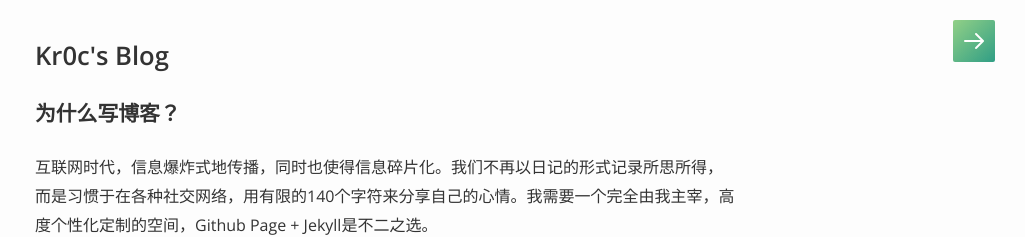
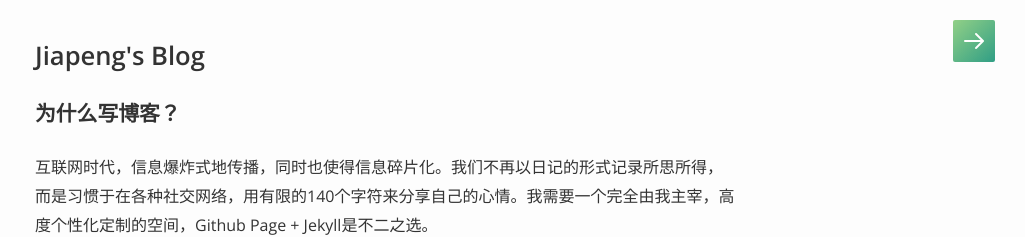
Before and after one commit to Kr0c/Kr0c.github.io, a Jekyll site: the page built from index.html, in a window 1280 px wide. Shown: the top 237 px of the page, without its empty margins (255-1280 px from the left). Built offline with Jekyll 4.4.1, drawn with Linux system fonts in a browser that asks for light colours; some web fonts are replaced; comment, search, counter and statistics services are not loaded.

Commit message:
update username

```diff
--- a/_config.yml
+++ b/_config.yml
@@ -1,9 +1,9 @@
 # Site settings
-title: Kr0c’s Storybook | Tech&Thinking
-email: hi@kr0c.com
-description: Kr0c’s Storybook | Tech&Thinking. This blog aims to take notes of my programming learning. Besides, it also shares book reviews and my true feelings.
+title: Jiapeng’s Storybook | Tech&Thinking
+email: jiapengkang@gmail.com
+description: Jiapeng’s Storybook | Tech&Thinking. This blog aims to take notes of my programming learning. Besides, it also shares book reviews and my true feelings.
 baseurl: "" # the subpath of your site, e.g. /blog/
-url: http://kr0c.com
+url: http://blog.jiapengcs.com
 # permalink: /:year/:title.html
 
 
@@ -15,7 +15,7 @@ filter: 'tag'
 # Social account
 twitter:  _neverm0re
 weibo:    3130392561 # userID e.g. 3130392561
-github:   kr0c
+github:   jiapengcs
 # codepen:  username
 # dribbble: username
 
--- a/index.html
+++ b/index.html
@@ -2,7 +2,7 @@
 layout: default
 ---
 <div id="home" class="container">
-  <h1>Kr0c's Blog</h1>
+  <h1>Jiapeng's Blog</h1>
   <h2>为什么写博客？</h2>
   <p>互联网时代，信息爆炸式地传播，同时也使得信息碎片化。我们不再以日记的形式记录所思所得，而是习惯于在各种社交网络，用有限的140个字符来分享自己的心情。我需要一个完全由我主宰，高度个性化定制的空间，Github Page + Jekyll是不二之选。</p>
   <p>每当我阅读完一本书或学习了一项技能之后，总会产生一些见解和感悟，但时间一久，便只剩下浏览器中的书签和记忆中的残缺碎片。Do not trust your own brain for your memory. 因此我搭建这个博客，用来记录我学习和生活中的点点滴滴。</p>
```
